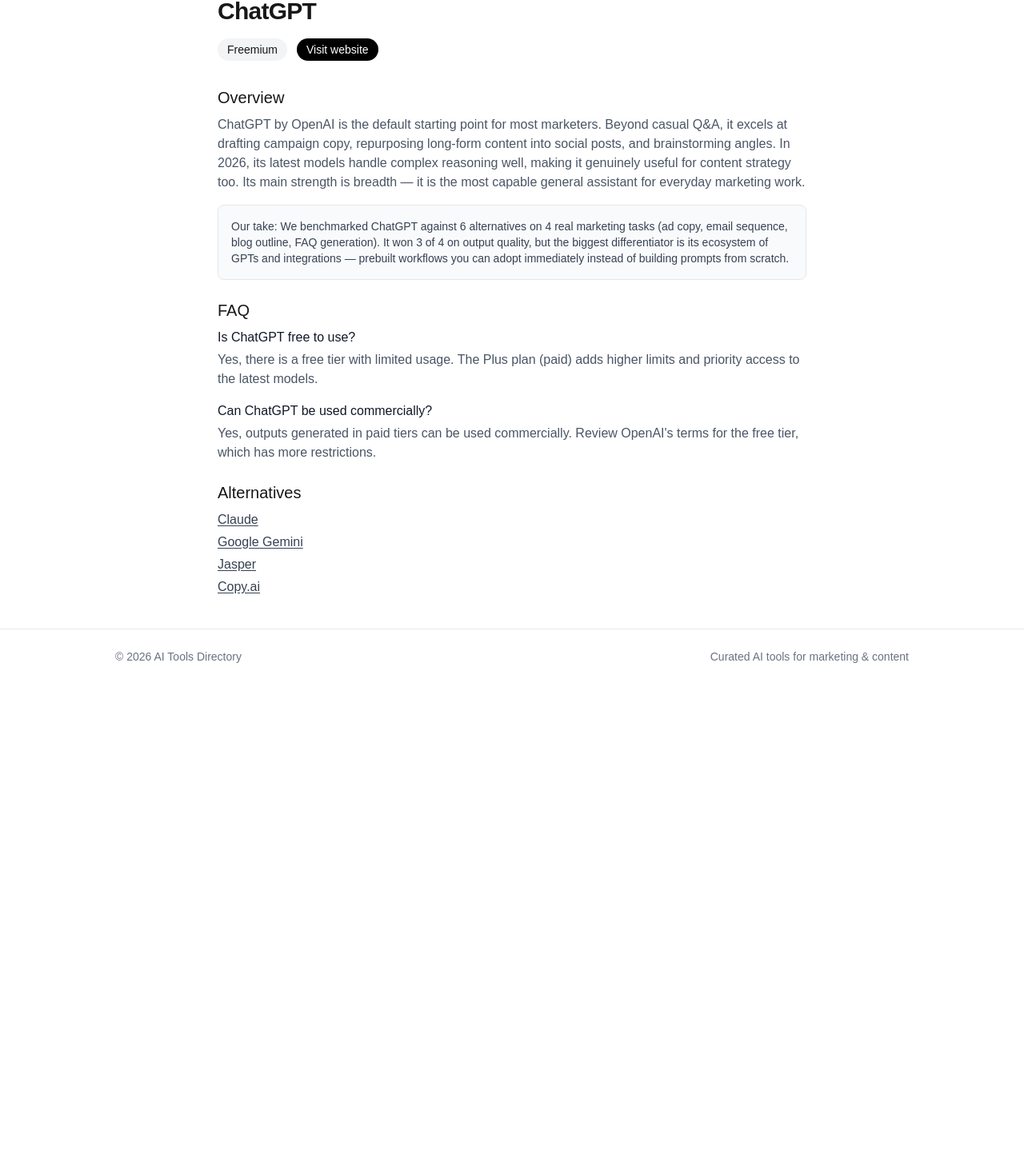
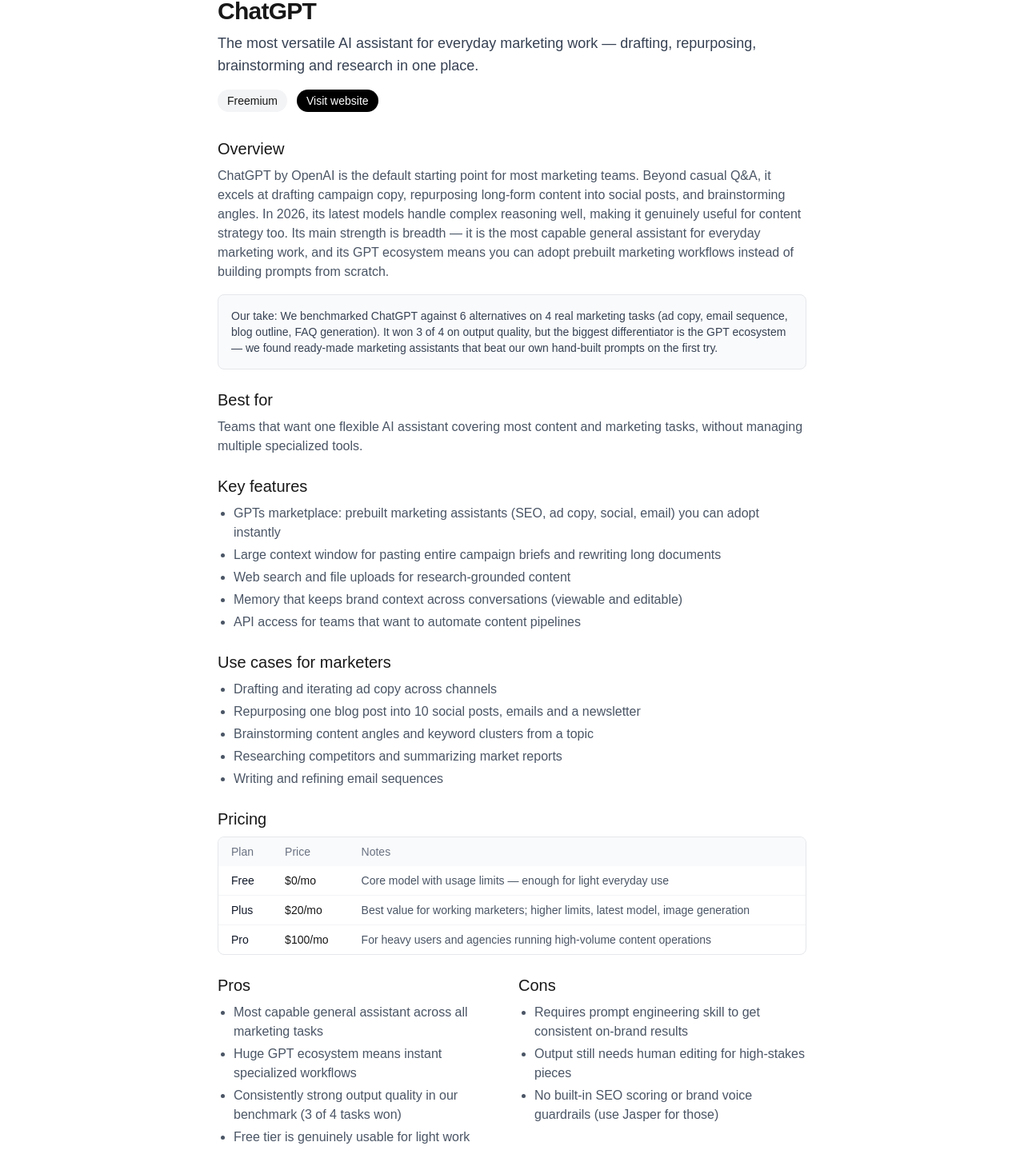
Before and after one commit to dewison1987-tech/aiscoutly, a Next.js app: page /tool/chatgpt in a window 1280 px wide. Shown: the part 129-1592 px from the top of the page at 80% size. Before the commit the page ends 984 px from the top, so only its background shows below. Built offline with nearby package versions, Linux system fonts and the light colour scheme; no server answers.

Commit message:
feat: upgrade tool content template - tagline/best_for/key_features/use_cases/pricing table/pros-cons (marketing-vertical, ChatGPT full example)

```diff
--- a/data/tool-content.json
+++ b/data/tool-content.json
@@ -1,11 +1,45 @@
 {
   "chatgpt": {
-    "description": "ChatGPT by OpenAI is the default starting point for most marketers. Beyond casual Q&A, it excels at drafting campaign copy, repurposing long-form content into social posts, and brainstorming angles. In 2026, its latest models handle complex reasoning well, making it genuinely useful for content strategy too. Its main strength is breadth — it is the most capable general assistant for everyday marketing work.",
-    "unique": "We benchmarked ChatGPT against 6 alternatives on 4 real marketing tasks (ad copy, email sequence, blog outline, FAQ generation). It won 3 of 4 on output quality, but the biggest differentiator is its ecosystem of GPTs and integrations — prebuilt workflows you can adopt immediately instead of building prompts from scratch.",
+    "tagline": "The most versatile AI assistant for everyday marketing work — drafting, repurposing, brainstorming and research in one place.",
+    "description": "ChatGPT by OpenAI is the default starting point for most marketing teams. Beyond casual Q&A, it excels at drafting campaign copy, repurposing long-form content into social posts, and brainstorming angles. In 2026, its latest models handle complex reasoning well, making it genuinely useful for content strategy too. Its main strength is breadth — it is the most capable general assistant for everyday marketing work, and its GPT ecosystem means you can adopt prebuilt marketing workflows instead of building prompts from scratch.",
+    "best_for": "Teams that want one flexible AI assistant covering most content and marketing tasks, without managing multiple specialized tools.",
+    "key_features": [
+      "GPTs marketplace: prebuilt marketing assistants (SEO, ad copy, social, email) you can adopt instantly",
+      "Large context window for pasting entire campaign briefs and rewriting long documents",
+      "Web search and file uploads for research-grounded content",
+      "Memory that keeps brand context across conversations (viewable and editable)",
+      "API access for teams that want to automate content pipelines"
+    ],
+    "unique": "We benchmarked ChatGPT against 6 alternatives on 4 real marketing tasks (ad copy, email sequence, blog outline, FAQ generation). It won 3 of 4 on output quality, but the biggest differentiator is the GPT ecosystem — we found ready-made marketing assistants that beat our own hand-built prompts on the first try.",
+    "pricing": [
+      { "tier": "Free", "price": "$0/mo", "note": "Core model with usage limits — enough for light everyday use" },
+      { "tier": "Plus", "price": "$20/mo", "note": "Best value for working marketers; higher limits, latest model, image generation" },
+      { "tier": "Pro", "price": "$100/mo", "note": "For heavy users and agencies running high-volume content operations" }
+    ],
+    "pros": [
+      "Most capable general assistant across all marketing tasks",
+      "Huge GPT ecosystem means instant specialized workflows",
+      "Consistently strong output quality in our benchmark (3 of 4 tasks won)",
+      "Free tier is genuinely usable for light work"
+    ],
+    "cons": [
+      "Requires prompt engineering skill to get consistent on-brand results",
+      "Output still needs human editing for high-stakes pieces",
+      "No built-in SEO scoring or brand voice guardrails (use Jasper for those)"
+    ],
+    "use_cases": [
+      "Drafting and iterating ad copy across channels",
+      "Repurposing one blog post into 10 social posts, emails and a newsletter",
+      "Brainstorming content angles and keyword clusters from a topic",
+      "Researching competitors and summarizing market reports",
+      "Writing and refining email sequences"
+    ],
     "alternatives": ["claude", "gemini", "jasper", "copy-ai"],
     "faq": [
-      { "q": "Is ChatGPT free to use?", "a": "Yes, there is a free tier with limited usage. The Plus plan (paid) adds higher limits and priority access to the latest models." },
-      { "q": "Can ChatGPT be used commercially?", "a": "Yes, outputs generated in paid tiers can be used commercially. Review OpenAI's terms for the free tier, which has more restrictions." }
+      { "q": "Is ChatGPT free to use?", "a": "Yes, there is a free tier with limited usage. The Plus plan ($20/mo) adds higher limits and priority access to the latest models — that is what most working marketers pick." },
+      { "q": "Can ChatGPT be used commercially?", "a": "Yes, outputs generated in paid tiers can be used commercially. Review OpenAI's terms for the free tier, which has more restrictions." },
+      { "q": "Is ChatGPT good for SEO content?", "a": "It is excellent for drafting and research, but it does not optimize for search rankings by itself. Pair it with an SEO tool like Surfer or Clearscope for on-page optimization." },
+      { "q": "How is ChatGPT different from Claude?", "a": "ChatGPT is more versatile with a larger ecosystem and better tool integration; Claude tends to produce more natural long-form writing. Many teams use both." }
     ]
   },
   "claude": {
--- a/src/app/tool/[slug]/page.tsx
+++ b/src/app/tool/[slug]/page.tsx
@@ -19,8 +19,8 @@
   const tool = await getToolBySlug(slug);
   if (!tool) return {};
   return {
-    title: `${tool.name} review & alternatives`,
-    description: `Find the best ${tool.keyword}. Compare pricing, features and alternatives in the AI tools directory.`,
+    title: `${tool.name} review, pricing & alternatives`,
+    description: `See how ${tool.name} helps marketers. Pricing, features, hands-on review and alternatives.`,
   };
 }
 
@@ -38,7 +38,9 @@
     "@context": "https://schema.org",
     "@type": "SoftwareApplication",
     name: tool.name,
-    description: content?.description ?? `Find the best ${tool.keyword}. Compare pricing, features and alternatives.`,
+    description:
+      content?.description ??
+      `Find the best ${tool.keyword}. Compare pricing, features and alternatives.`,
     applicationCategory: "BusinessApplication",
     offers: {
       "@type": "Offer",
@@ -59,6 +61,9 @@
       <JsonLd data={schema} />
       <p className="text-sm text-gray-500">{categoryLabel(tool.category)}</p>
       <h1 className="mt-2 text-3xl font-semibold tracking-tight">{tool.name}</h1>
+      {content?.tagline && (
+        <p className="mt-2 text-lg text-gray-700">{content.tagline}</p>
+      )}
       <div className="mt-4 flex flex-wrap items-center gap-3">
         <span className="rounded-full bg-gray-100 px-3 py-1 text-sm capitalize">
           {tool.priceModel}
@@ -91,6 +96,88 @@
           </p>
         )}
       </section>
+
+      {content?.best_for && (
+        <section className="mt-6">
+          <h2 className="text-xl font-medium">Best for</h2>
+          <p className="mt-2 text-gray-600">{content.best_for}</p>
+        </section>
+      )}
+
+      {content?.key_features && content.key_features.length > 0 && (
+        <section className="mt-6">
+          <h2 className="text-xl font-medium">Key features</h2>
+          <ul className="mt-2 list-disc space-y-1 pl-5 text-gray-600">
+            {content.key_features.map((f) => (
+              <li key={f}>{f}</li>
+            ))}
+          </ul>
+        </section>
+      )}
+
+      {content?.use_cases && content.use_cases.length > 0 && (
+        <section className="mt-6">
+          <h2 className="text-xl font-medium">Use cases for marketers</h2>
+          <ul className="mt-2 list-disc space-y-1 pl-5 text-gray-600">
+            {content.use_cases.map((u) => (
+              <li key={u}>{u}</li>
+            ))}
+          </ul>
+        </section>
+      )}
+
+      {content?.pricing && content.pricing.length > 0 && (
+        <section className="mt-6">
+          <h2 className="text-xl font-medium">Pricing</h2>
+          <div className="mt-2 overflow-hidden rounded-lg border border-gray-200">
+            <table className="w-full text-sm">
+              <thead className="bg-gray-50 text-left text-gray-500">
+                <tr>
+                  <th className="px-4 py-2 font-medium">Plan</th>
+                  <th className="px-4 py-2 font-medium">Price</th>
+                  <th className="px-4 py-2 font-medium">Notes</th>
+                </tr>
+              </thead>
+              <tbody className="divide-y divide-gray-100">
+                {content.pricing.map((p) => (
+                  <tr key={p.tier}>
+                    <td className="px-4 py-2 font-medium text-gray-900">
+                      {p.tier}
+                    </td>
+                    <td className="px-4 py-2">{p.price}</td>
+                    <td className="px-4 py-2 text-gray-600">{p.note}</td>
+                  </tr>
+                ))}
+              </tbody>
+            </table>
+          </div>
+        </section>
+      )}
+
+      {(content?.pros || content?.cons) && (
+        <section className="mt-6 grid gap-4 sm:grid-cols-2">
+          {content?.pros && content.pros.length > 0 && (
+            <div>
+              <h2 className="text-xl font-medium">Pros</h2>
+              <ul className="mt-2 list-disc space-y-1 pl-5 text-gray-600">
+                {content.pros.map((p) => (
+                  <li key={p}>{p}</li>
+                ))}
+              </ul>
+            </div>
+          )}
+          {content?.cons && content.cons.length > 0 && (
+            <div>
+              <h2 className="text-xl font-medium">Cons</h2>
+              <ul className="mt-2 list-disc space-y-1 pl-5 text-gray-600">
+                {content.cons.map((c) => (
+                  <li key={c}>{c}</li>
+                ))}
+              </ul>
+            </div>
+          )}
+        </section>
+      )}
 
       {content?.faq && content.faq.length > 0 && (
         <section className="mt-6">
--- a/src/lib/content.ts
+++ b/src/lib/content.ts
@@ -2,8 +2,15 @@
 import path from "path";
 
 export type ToolContent = {
+  tagline?: string;
   description: string;
+  best_for?: string;
+  key_features?: string[];
   unique?: string;
+  pricing?: { tier: string; price: string; note?: string }[];
+  pros?: string[];
+  cons?: string[];
+  use_cases?: string[];
   alternatives?: string[];
   faq?: { q: string; a: string }[];
 };
```
